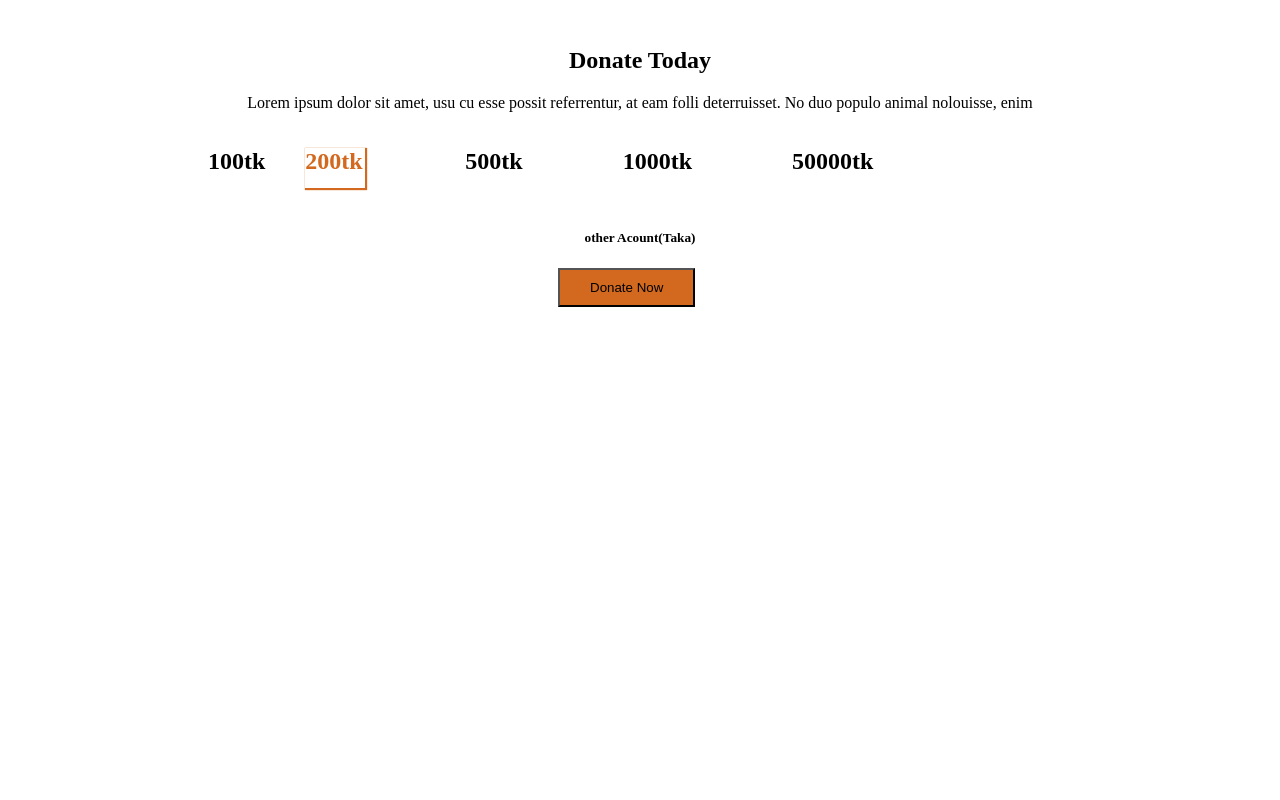
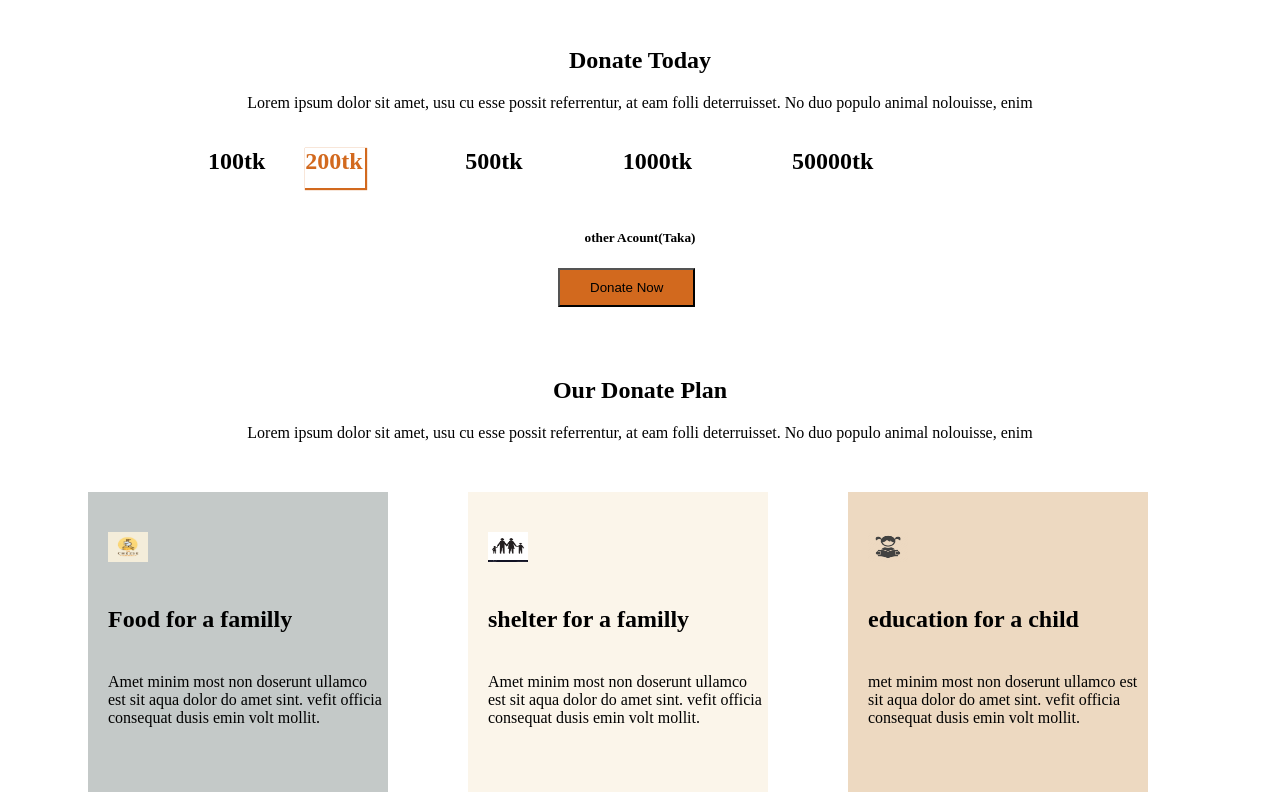
Before and after one commit to mdmasudrana2/first-assignment, a plain HTML site: page index.html in a window 1280 px wide. Shown: the part 411-1211 px from the top of the page. Before the commit the page ends 800 px from the top, so only its background shows below. Drawn offline with Linux system fonts and the light colour scheme.

Commit message:
first-assignment

```diff
--- a/index.html
+++ b/index.html
@@ -31,5 +31,28 @@
     <h5 class="align">other Acount(Taka)</h5>
     <button class="button">Donate Now</button>
    </section>
+   <section>
+        <div class="class2">
+            <h1>Our Donate Plan</h1>
+            <p>Lorem ipsum dolor sit amet, usu cu esse possit referrentur, at eam folli deterruisset. No duo populo animal nolouisse, enim</p>
+        </div>
+        <div class="main-div">
+        <div class="class-food">
+            <img class="images-food" src="food.jpeg" alt="">
+            <h2 class="class3">Food for a familly</h2>
+            <p class="class3">Amet minim most non doserunt ullamco est sit aqua dolor do amet sint. vefit officia consequat dusis emin volt mollit.</p>
+        </div>
+        <div class="class-familly">
+            <img class="image-familly" src="familly.jpg" alt="">
+            <h2 class="class-familly2">shelter for a familly</h2>
+            <p class="class-familly2">Amet minim most non doserunt ullamco est   sit aqua dolor do amet sint. vefit officia consequat dusis emin volt mollit.</p>
+        </div>
+        <div class="class-educated">
+            <img class="image-educated" src="education.png" alt="">
+            <h2 class="educated2">education for a child</h2>
+            <p class="educated2">met minim most non doserunt ullamco est   sit aqua dolor do amet  sint. vefit officia consequat dusis emin volt mollit.</p>
+        </div>
+    </div>
+   </section>
 </body>
 </html>
--- a/style.css
+++ b/style.css
@@ -30,3 +30,59 @@
 .align{
     text-align: center;
 }
+.class2{
+    text-align: center;
+    margin-top: 70px;
+}
+.images-food{
+    height: 30px;
+    width: 40px;
+    margin-top:40px ;
+    margin-left:20px ;
+}
+.class-food{
+    background-color: rgb(196, 201, 200);
+    margin-left: 80px;
+    height: 300px;
+    width: 300px;
+}
+.class3{
+    margin-top: 40px;
+    margin-left: 20px;
+}
+.image-familly{
+    height: 30px;
+    width: 40px;
+    margin-top: 40px;
+    margin-left: 20px;
+}
+.class-familly{
+    background-color: rgb(251, 245, 234);
+    margin-left: 80px;
+    height: 300px;
+    width: 300px;
+}
+.class-familly2{
+    margin-top: 40px;
+    margin-left: 20px;
+}
+.image-educated{
+    height: 30px;
+    width: 40px;
+    margin-top: 40px;
+    margin-left: 20px;
+}
+.class-educated{
+    background-color: rgb(237, 217, 193);
+    margin-left: 80px;
+    height:300px ;
+    width: 300px;
+}
+.educated2{
+    margin-top: 40px;
+    margin-left: 20px;
+}
+.main-div{
+    display: flex;
+    margin-top: 50px;
+}
```
Also changed, not shown: education.png (added), familly.jpg (added), food.jpeg (added).
